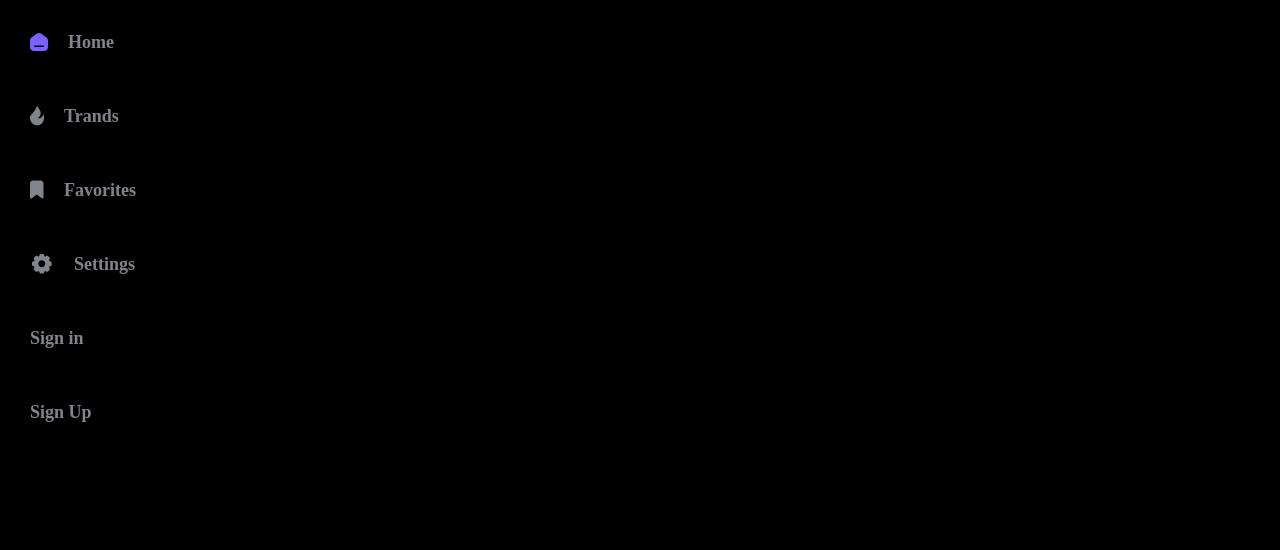
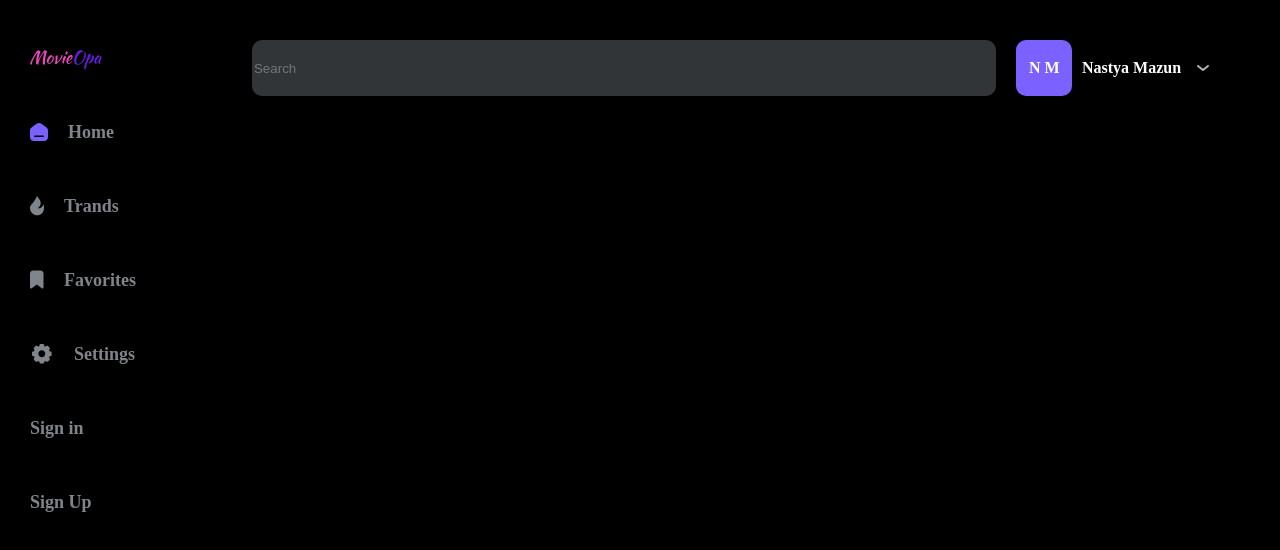
Before and after one commit to Mazunok/movieopa-react-project, a React (Create React App) app: page / in a window 1280 px wide. Shown: the top 550 px of the page. Built offline with nearby package versions, Linux system fonts and the light colour scheme; no server answers.

Commit message:
refactor(movieopa_project): add header with styles and adaptive

```diff
--- /dev/null
+++ b/src/components/Header/Header.tsx
@@ -0,0 +1,15 @@
+import React from "react";
+import { ProfileForm } from "../ProfileForm/ProfileForm";
+import { SearchInput } from "../SearchInput/SearchInput";
+import { Logo, StyledHeader } from "./styles";
+import movieopa from "../../assets/movieOpa.svg";
+
+export const Header = () => {
+  return (
+    <StyledHeader>
+      <Logo src={movieopa} alt="logo" />
+      <SearchInput placeholder={"Search"} value={""} />
+      <ProfileForm />
+    </StyledHeader>
+  );
+};
--- /dev/null
+++ b/src/components/Header/styles.ts
@@ -0,0 +1,40 @@
+import styled from "styled-components";
+import { MEDIA } from "../../ui/media";
+
+const StyledHeader = styled.div`
+  display: flex;
+  flex-direction: row;
+  align-items: flex-start;
+  justify-content: space-around;
+  gap: 20px;
+  padding-left: 100px;
+  padding-top: 40px;
+  width: 100%;
+  ${MEDIA.MD} {
+    padding-left: 30px;
+    align-items: center;
+    justify-content: space-around;
+  }
+  ${MEDIA.SM} {
+    max-width: 275px;
+    display: grid;
+    place-items: center;
+    gap: 20px;
+    grid-template-columns: repeat(2, 1fr);
+    grid-template-rows: repeat(2, 1fr);
+    align-items: center;
+    margin: 0 auto;
+  }
+`;
+
+const Logo = styled.img`
+  display: none;
+  width: 156px;
+  ${MEDIA.MD} {
+    display: block;
+  }
+  ${MEDIA.SM} {
+    padding-left: 30px;
+  }
+`;
+export { StyledHeader, Logo };
--- a/src/components/MainTemplate/MainTemplate.tsx
+++ b/src/components/MainTemplate/MainTemplate.tsx
@@ -1,13 +1,17 @@
 import React from "react";
 import { Outlet } from "react-router-dom";
+import { Header } from "../Header/Header";
 import { Nav } from "../Nav/Nav";
-import { Wrapper } from "./styles";
+import { Container, Wrapper } from "./styles";
 
 export const MainTemplate = () => {
   return (
     <Wrapper>
       <Nav />
-      <Outlet />
+      <Container>
+        <Header />
+        <Outlet />
+      </Container>
     </Wrapper>
   );
 };
--- a/src/components/MainTemplate/styles.ts
+++ b/src/components/MainTemplate/styles.ts
@@ -1,10 +1,18 @@
 import styled from "styled-components";
+import { Color } from "../../ui/colors";
 
 const Wrapper = styled.div`
+  width: 100%;
   height: 100%;
-  display: flex;
+  display:flex;
   flex-direction: row;
-  background-color: black;
+  background-color: ${Color.black};
 `;
 
-export { Wrapper };
+const Container = styled.div`
+width: 100%;
+display: flex;
+flex-direction: column;
+`
+
+export { Wrapper, Container };
--- a/src/components/Nav/Nav.tsx
+++ b/src/components/Nav/Nav.tsx
@@ -5,10 +5,12 @@ import favorites from "../../assets/favorites.svg";
 import home from "../../assets/home.svg";
 import settings from "../../assets/settings.svg";
 import trends from "../../assets/trends.svg";
+import movieopa from "../../assets/movieOpa.svg";
 
 export const Nav = () => {
   return (
     <StyledNav>
+      <Img src={movieopa} alt="logo" />
       <StyledLink to={ROUTES.HOME}>
         <Img src={home} alt="favorites logo" />
         <p>Home</p>
--- a/src/components/Nav/styles.ts
+++ b/src/components/Nav/styles.ts
@@ -11,7 +11,7 @@ const StyledNav = styled.nav`
   z-index: 1;
   top: 0;
   left: 0;
-  padding: 30px;
+  padding: 50px 30px 0px 30px;
   background-color: black;
   display: flex;
   justify-content: space-around;
@@ -20,7 +20,7 @@ const StyledNav = styled.nav`
   align-items: start;
   justify-content: start;
   gap: 50px;
-  ${MEDIA.MD}{
+  ${MEDIA.MD} {
     display: none;
   }
 `;
@@ -37,4 +37,4 @@ const StyledLink = styled(Link)`
   color: ${Color.secondary};
 `;
 
-export { StyledNav, StyledLink, Img };
+export { StyledNav, StyledLink, Img};
--- a/src/components/ProfileForm/styles.ts
+++ b/src/components/ProfileForm/styles.ts
@@ -4,11 +4,17 @@ import { MEDIA } from "../../ui/media";
 import { S2, S3 } from "../../ui/typography";
 
 const StyledContainer = styled.div`
-  width: 300px;
   display: flex;
   flex-direction: row;
   align-items: center;
   gap: 10px;
+  width: 264px;
+  ${MEDIA.MD} {
+    width: 100px;
+  }
+  ${MEDIA.SM}{
+    justify-content: flex-end;
+  }
 `;
 
 const Avatar = styled.div`
@@ -84,6 +90,8 @@ const BurgerButton = styled.div`
   ${MEDIA.MD} {
     display: block;
   }
+  ${MEDIA.SM} {
+  }
 `;
 
 export {
--- a/src/components/SearchInput/styled.ts
+++ b/src/components/SearchInput/styled.ts
@@ -3,18 +3,20 @@ import { Color } from "../../ui/colors";
 import { MEDIA } from "../../ui/media";
 
 const StyledInput = styled.input`
-  width: 1184px;
   height: 56px;
   background: ${Color.graphite};
   border-radius: 10px;
   margin: 0;
   border: none;
-  ${MEDIA.MD} {
-    width: 360px;
+  flex-grow: 1;
+  ${MEDIA.SM} {
+    grid-column-start: 1;
+    grid-column-end: 3;
+    grid-row-start: 2;
+    grid-row-end: 3;
+    width: 100%;
   }
-  ${MEDIA.SM} {
-    width: 272px;
-  }
+
 `;
 
 export { StyledInput };
--- a/src/pages/Home.tsx
+++ b/src/pages/Home.tsx
@@ -1,12 +1,8 @@
 import styled from "styled-components";
 
 export const Home = () => {
-  return (
-    <StyledHomePage/>
-  );
+  return <StyledHomePage />;
 };
 
 const StyledHomePage = styled.div`
-  width: 100%;
-  height: 100%;
 `;
--- a/src/ui/globalStyles.ts
+++ b/src/ui/globalStyles.ts
@@ -44,6 +44,11 @@ a{
     text-decoration:none;
 }
 
+img {
+  max-width: 100%;
+  display: block;
+}
+
 button {
   padding: 0;
   border: none;
--- a/src/ui/media.ts
+++ b/src/ui/media.ts
@@ -1,5 +1,6 @@
-export enum MEDIA{
-    SM = "@media (max-width: 568px)",
-    MD = "@media (max-width: 768px)",
-    LG = "@media (max-width: 1024px)"
+export enum MEDIA {
+  SM = "@media (max-width: 568px)",
+  MD = "@media (max-width: 768px)",
+  LG = "@media (max-width: 1024px)",
+  XLG = "@media (max-width:1920px)",
 }
```
Also changed, not shown: src/assets/movieOpa.svg (added).
